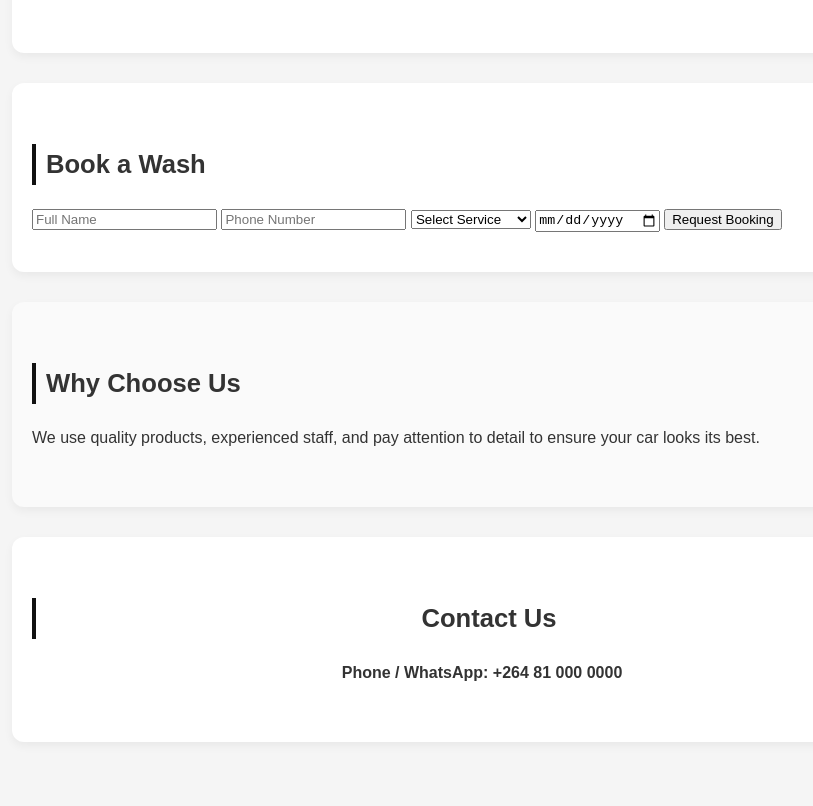
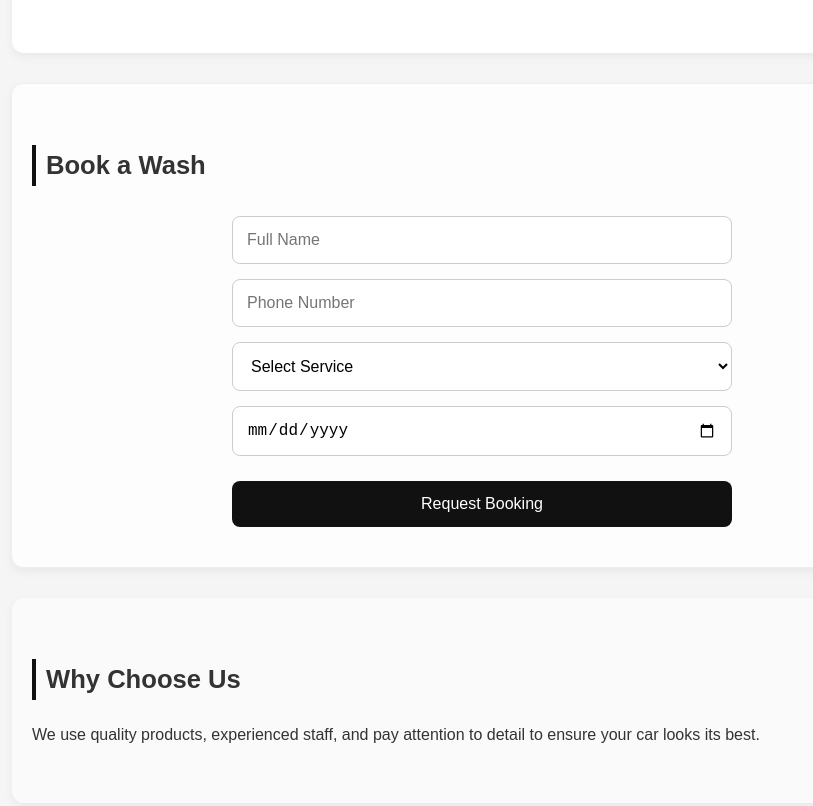
Before and after one commit to personallyliam/apex-car-wash, a plain HTML site: page index.html in a window 1280 px wide. Shown: the part 965-1771 px from the top of the page, without its empty margins (158-971 px from the left). Before the commit the page ends 1737 px from the top, so only its background shows below. Drawn offline with Linux system fonts and the light colour scheme.

Commit message:
Update style.css

```diff
--- a/style.css
+++ b/style.css
@@ -53,3 +53,46 @@ section {
     text-align: center;
     font-weight: bold;
 }
+
+.booking {
+    background: #fdfdfd;
+    border: 1px solid #eee;
+}
+
+.booking-form {
+    max-width: 500px;
+    margin: 30px auto 0;
+    display: flex;
+    flex-direction: column;
+    gap: 15px;
+}
+
+.booking-form input,
+.booking-form select {
+    padding: 14px;
+    font-size: 1rem;
+    border-radius: 8px;
+    border: 1px solid #ccc;
+    background: #fff;
+}
+
+.booking-form input:focus,
+.booking-form select:focus {
+    outline: none;
+    border-color: #111;
+}
+
+.booking-form button {
+    margin-top: 10px;
+    padding: 14px;
+    background: #111;
+    color: white;
+    border: none;
+    border-radius: 8px;
+    font-size: 1rem;
+    cursor: pointer;
+}
+
+.booking-form button:hover {
+    background: #000;
+}
```
